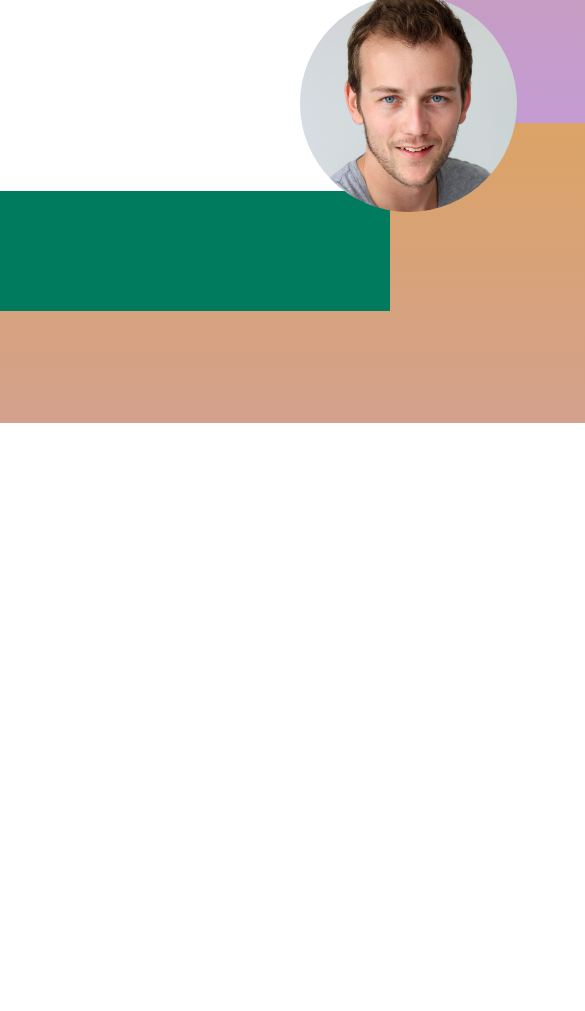
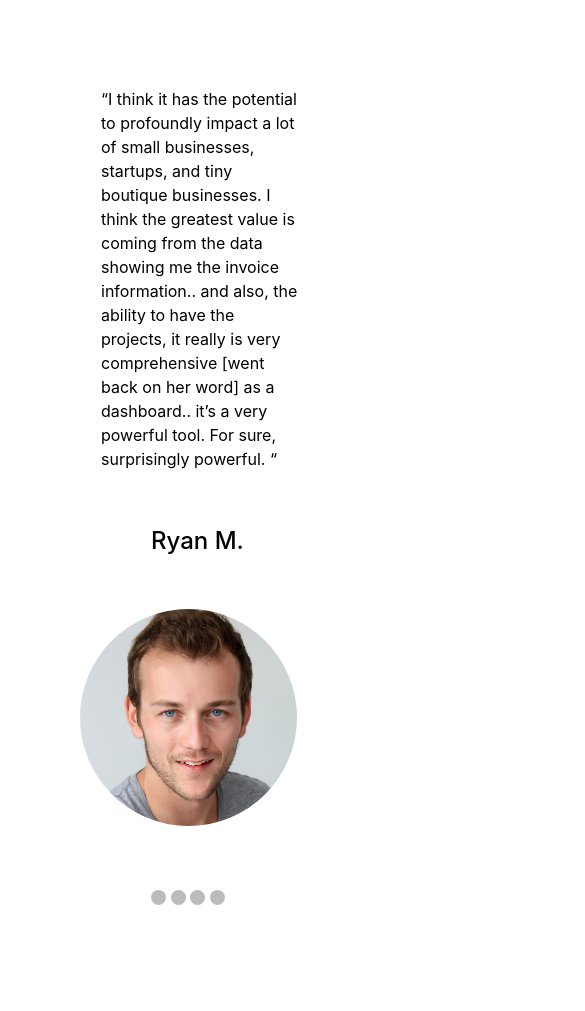
Before and after one commit to cosmic97/Time-Tracker, a plain HTML site: page index.html in a window 390 px wide. Shown: the part 721-1732 px from the top of the page, 585 px wide, since content can reach past the window. Before the commit the page ends 1144 px from the top, so only its background shows below. Drawn offline with nearby package versions, Linux system fonts and the light colour scheme.

Commit message:
final commit

```diff
--- a/css/mobile.css
+++ b/css/mobile.css
@@ -13,12 +13,12 @@
   #container {
     left: 0;
     display: block;
-    height: 500px;
+    height: 550px;
     position: relative;
     overflow: hidden;
     background: url(/img/ic-time-tracking@2x.png) no-repeat center center/cover;
-    background-size: 300px;
-    background-position: left 20px bottom 30px;
+    background-size: 400px;
+    background-position: left 80px bottom -120px;
   }
 
   .form-wrap .hero {
@@ -29,14 +29,47 @@
     margin-bottom: 1px;
   }
 
-  /* .form-wrap .time {
-    height: 500px;
-    max-width: 400px;
+  #what {
+    height: 1000px;
+  }
+
+  #what h2 {
+    font-size: 25px;
+  }
+  #what .what-text {
+    height: 400px;
+    width: 200px;
+    margin: 1px;
+    /* padding: 5px; */
+    word-wrap: break-word;
     position: relative;
     bottom: 200px;
+    left: 100px;
+    color: black;
+  }
+
+  #what .what-text h4 {
+    position: relative;
+    top: 500px;
     left: 50px;
-    z-index: 1;
-  } */
+  }
+
+  #what img {
+    position: relative;
+    left: 80px;
+    bottom: -600px;
+  }
+  .dot {
+    position: relative;
+    top: 400px;
+    left: 50px;
+    height: 15px;
+    width: 15px;
+    background-color: #bbb;
+    border-radius: 50%;
+    display: inline-block;
+  }
+  /* Disabled for mobile */
 
   section .container {
     display: none;
@@ -49,4 +82,8 @@
   #msform {
     display: none;
   }
+
+  #tabs {
+    background: #ffffff;
+  }
 }
--- a/css/styles.css
+++ b/css/styles.css
@@ -103,12 +103,14 @@ nav {
 /* Section : what clients are saying */
 
 #what {
-  height: 350px;
+  height: 450px;
   background: #ffffff;
   z-index: 1;
 }
 
 #what h2 {
+  position: relative;
+  bottom: 60px;
   padding: 10px;
   text-align: center;
   font-weight: 100;
```
